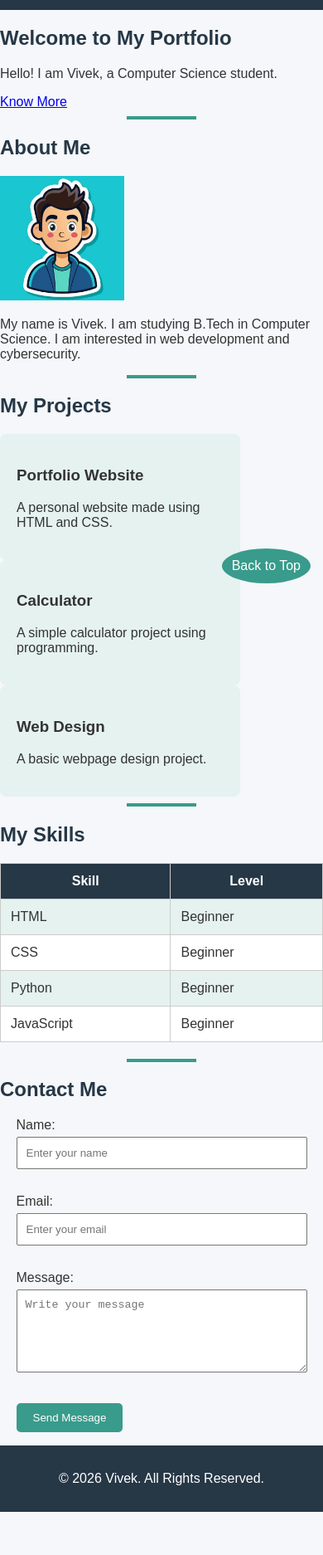
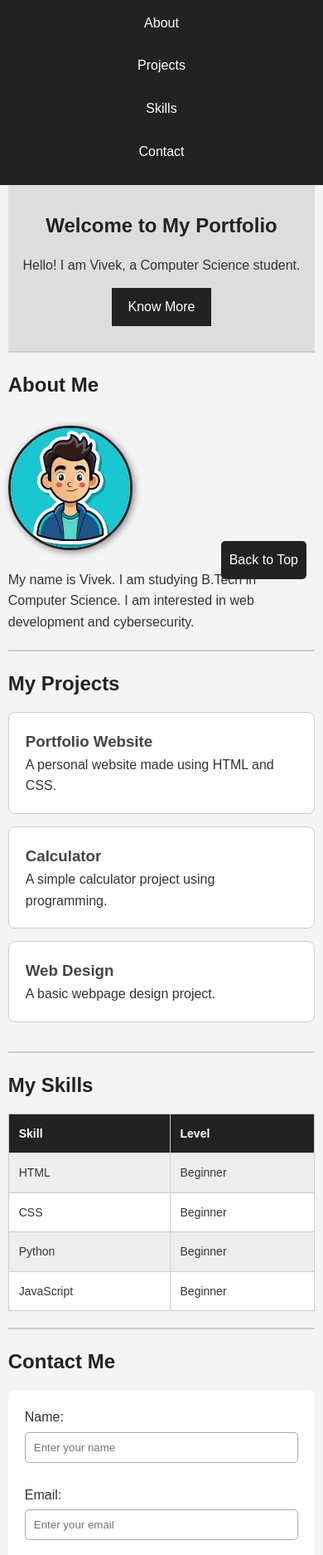
Before and after one commit to Vivek-18-10/MY.PORTFOLIO, a plain HTML site: page index.html in a window 390 px wide. Shown: the part 126-2000 px from the top of the page at 83% size. Before the commit the page ends 1948 px from the top, so only its background shows below. Drawn offline with Linux system fonts and the light colour scheme; files whose address does not match are found by name.

Commit message:
Refactor CSS for improved styling and responsiveness
Removed old styles and added new responsive styles for various elements including header, navigation, main content, and footer.

```diff
--- a/style.css
+++ b/style.css
@@ -1,125 +1,99 @@
-/* Basic Styling */
-body {
+* {
     margin: 0;
-    font-family: Arial, sans-serif;
-    background-color: #f5f7fa;
-    color: #333;
+    padding: 0;
+    box-sizing: border-box;
 }
 
-/* Header */
-header {
-    background-color: #263746;
-    color: white;
-    padding: 15px;
-    text-align: center;
+body {
+    font-family: Arial, sans-serif;
+    background-color: #f4f4f4;
+    color: #333;
+    line-height: 1.6;
 }
 
-nav a {
+header {
+    background-color: #222;
     color: white;
-    text-decoration: none;
-    padding: 10px;
+    text-align: center;
+    padding: 20px;
 }
 
-nav a:hover {
-    color: #65c6b5;
-}
-
-/* Home Section */
-.home {
-    background-color: #e5f2ef;
-    text-align: center;
-    padding: 70px 20px;
-}
-
-.home h1 {
-    color: #263746;
-    font-size: 35px;
-}
-
-.home h1 span {
-    display: block;
+nav {
     margin-top: 10px;
-}
-
-.intro {
-    margin: 20px;
-}
-
-/* Button */
-.btn {
-    display: inline-block;
-    background-color: #399b8b;
-    color: white;
-    padding: 12px 22px;
-    text-decoration: none;
-    border-radius: 5px;
-}
-
-.btn:hover {
-    background-color: #287c70;
-}
-
-/* Sections */
-.section {
-    background-color: white;
-    margin: 20px 0;
-    padding: 40px 8%;
-    text-align: center;
-}
-
-h2 {
-    color: #263746;
-}
-
-hr {
-    width: 80px;
-    border: 2px solid #399b8b;
-}
-
-/* About */
-.about-content {
-    display: flex;
-    align-items: center;
-    justify-content: center;
-    gap: 30px;
-    text-align: left;
-}
-
-.about-content img {
-    width: 150px;
-    height: 150px;
-    border-radius: 50%;
-    object-fit: cover;
-}
-
-/* Projects */
-.projects {
     display: flex;
     justify-content: center;
     gap: 20px;
     flex-wrap: wrap;
 }
 
+nav a {
+    color: white;
+    text-decoration: none;
+    padding: 8px;
+}
+
+nav a:hover {
+    background-color: #555;
+    border-radius: 5px;
+}
+
+main {
+    position: static;
+    width: 85%;
+    margin: auto;
+}
+
+section {
+    padding: 30px 0;
+}
+
+h2 {
+    color: #222;
+    margin-bottom: 15px;
+}
+
+hr {
+    border: 1px solid #ccc;
+}
+
+#home {
+    position: relative;
+    text-align: center;
+    background-color: #ddd;
+    padding: 50px 20px;
+}
+
+#home a {
+    display: inline-block;
+    margin-top: 15px;
+    background-color: #222;
+    color: white;
+    padding: 10px 20px;
+    text-decoration: none;
+}
+
+#about img {
+    border: 3px solid #222;
+    border-radius: 50%;
+    box-shadow: 2px 2px 8px gray;
+    margin: 15px 0;
+}
+
 .project-card {
-    background-color: #e5f2ef;
+    position: relative;
+    background-color: white;
     padding: 20px;
-    width: 250px;
+    margin: 15px 0;
+    border: 1px solid #ccc;
     border-radius: 8px;
 }
 
-.project-card:hover {
-    background-color: #d2e9e4;
+.project-card h3 {
+    color: #444;
 }
 
-.project-card span {
-    color: #287c70;
-    font-weight: bold;
-}
-
-/* Skills Table */
 table {
-    width: 70%;
-    margin: 20px auto;
+    width: 100%;
     border-collapse: collapse;
     background-color: white;
 }
@@ -127,95 +101,96 @@ table {
 th, td {
     border: 1px solid #ccc;
     padding: 12px;
+    text-align: left;
 }
 
 th {
-    background-color: #263746;
+    background-color: #222;
     color: white;
 }
 
 tr:nth-child(even) {
-    background-color: #e5f2ef;
+    background-color: #eee;
 }
 
-/* Contact Form */
-form {
-    width: 60%;
-    margin: auto;
-    text-align: left;
+tr:hover {
+    background-color: #ddd;
 }
 
-label {
-    display: block;
-    margin-top: 12px;
+form {
+    background-color: white;
+    padding: 20px;
+    border-radius: 8px;
 }
 
 input, textarea {
     width: 100%;
     padding: 10px;
     margin-top: 5px;
-    box-sizing: border-box;
+    border: 1px solid #aaa;
+    border-radius: 5px;
 }
 
-textarea {
-    height: 100px;
+input:focus, textarea:focus {
+    border: 2px solid #222;
+    outline: none;
 }
 
 button {
-    background-color: #399b8b;
+    background-color: #222;
     color: white;
     padding: 10px 20px;
     border: none;
-    border-radius: 5px;
-    margin-top: 15px;
     cursor: pointer;
 }
 
 button:hover {
-    background-color: #287c70;
+    background-color: #555;
 }
 
-/* Footer */
+.top {
+    position: fixed;
+    bottom: 20px;
+    right: 20px;
+    background-color: #222;
+    color: white;
+    padding: 10px;
+    text-decoration: none;
+    border-radius: 5px;
+}
+
 footer {
-    background-color: #263746;
+    background-color: #222;
     color: white;
     text-align: center;
     padding: 15px;
+    margin-top: 20px;
 }
 
-/* Back to Top */
-.top {
-    position: fixed;
-    bottom: 15px;
-    right: 15px;
-    background-color: #399b8b;
-    color: white;
-    padding: 12px;
-    border-radius: 50%;
-    text-decoration: none;
+@media screen and (max-width: 768px) {
+    main {
+        width: 95%;
+    }
+
+    nav {
+        gap: 10px;
+    }
+
+    #home {
+        padding: 30px 10px;
+    }
 }
 
-/* Mobile View */
-@media (max-width: 650px) {
-    nav a {
-        display: inline-block;
-        padding: 5px;
-    }
-
-    .about-content {
+@media screen and (max-width: 480px) {
+    nav {
         flex-direction: column;
-        text-align: center;
-    }
-
-    .home h1 {
-        font-size: 28px;
     }
 
     table {
-        width: 100%;
+        font-size: 14px;
     }
 
-    form {
-        width: 90%;
+    section {
+        padding: 20px 0;
     }
 }
```
